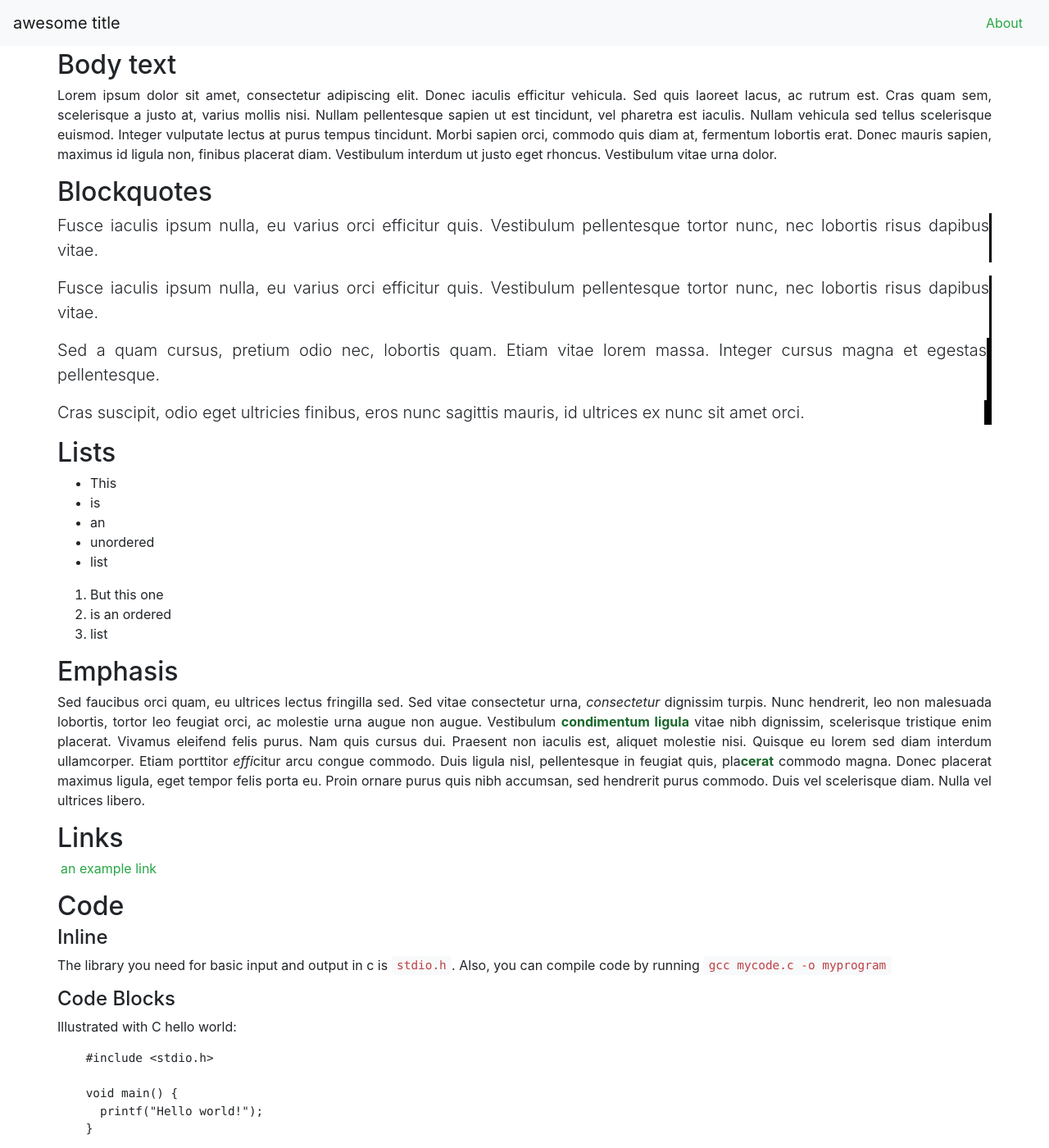
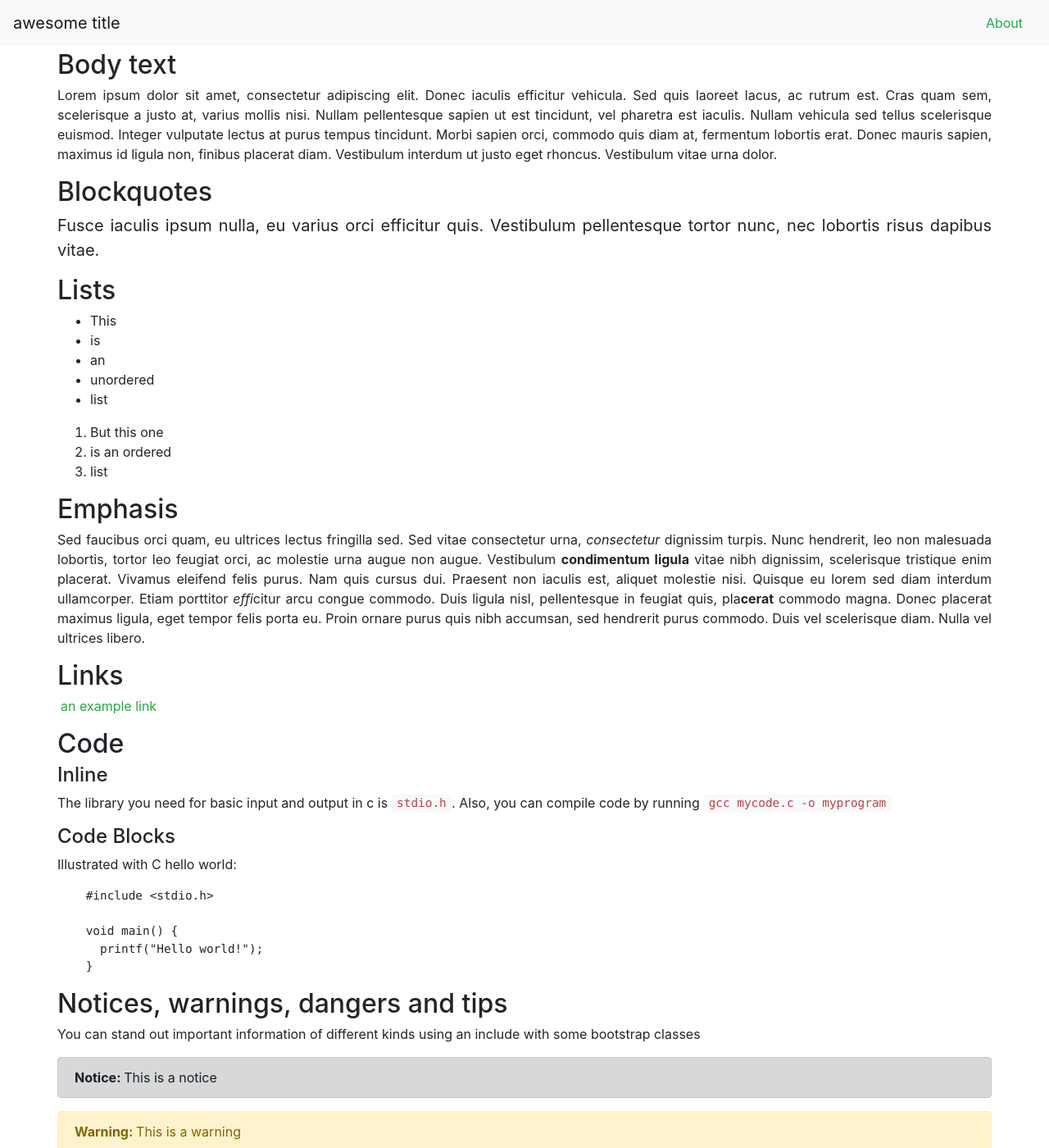
Before and after one commit to wanderlux/wanderlux.github.io, a Jekyll site: the page built from _posts/2017-08-24-markdown-syntax.markdown, in a window 1280 px wide and 1400 px high, scrolled down 474 px. Shown: the whole window at 82% size. Built offline with Jekyll 4.4.1, drawn with Linux system fonts in a browser that asks for light colours; nearby versions of some CDN libraries; some of the changed text lies outside the part shown.

Commit message:
add notice include

````diff
--- /dev/null
+++ b/_includes/alert.html
@@ -0,0 +1,14 @@
+
+{% if include.type == 'notice' %}
+<div class="alert alert-dark" role="alert">
+  <strong>Notice: </strong> {{ include.text }}
+</div>
+{% elsif include.type == 'tip' %}
+<div class="alert alert-success" role="alert">
+  <strong>Tip: </strong> {{ include.text }}
+</div>
+{% else %}
+<div class="alert alert-{{ include.type }}" role="alert">
+  <strong><span class="text-capitalize">{{ include.type }}:</span> </strong> {{ include.text }}
+</div>
+{% endif %}
--- a/_posts/2017-08-24-markdown-syntax.markdown
+++ b/_posts/2017-08-24-markdown-syntax.markdown
@@ -24,14 +24,9 @@ Lorem ipsum dolor sit amet, consectetur adipiscing elit. Donec iaculis efficitur
 
 ## Blockquotes
 
-> Fusce iaculis ipsum nulla, eu varius orci efficitur quis. Vestibulum pellentesque tortor nunc, nec lobortis risus dapibus vitae.
+Fusce iaculis ipsum nulla, eu varius orci efficitur quis. Vestibulum pellentesque tortor nunc, nec lobortis risus dapibus vitae.
+{: .blockquote}
 
-
-> Fusce iaculis ipsum nulla, eu varius orci efficitur quis. Vestibulum pellentesque tortor nunc, nec lobortis risus dapibus vitae.
->
-> > Sed a quam cursus, pretium odio nec, lobortis quam. Etiam vitae lorem massa. Integer cursus magna et egestas pellentesque.
-> >
-> > > Cras suscipit, odio eget ultricies finibus, eros nunc sagittis mauris, id ultrices ex nunc sit amet orci.
 
 ## Lists
 
@@ -71,6 +66,15 @@ Illustrated with C hello world:
     }
 ```
 
+## Notices, warnings, dangers and tips
+
+You can stand out important information of different kinds using an include with some bootstrap classes
+
+{% include alert.html type="notice" text="This is a notice" %}
+{% include alert.html type="warning" text="This is a warning" %}
+{% include alert.html type="danger" text="This is a danger" %}
+{% include alert.html type="tip" text="This is a tip" %}
+
 ## KBD
 
 You can also use `<kbd>` tag for keyboard buttons.
--- a/assets/main.scss
+++ b/assets/main.scss
@@ -39,9 +39,9 @@
 .post a:hover {
   background-color: $link-hover-bg-color;
 }
-.post strong {
+/*.post strong {
   color: darken($green, 15%);
-}
+}*/
 
 // markdown syntax
 p {
````
Also changed, not shown: 1 other file.
